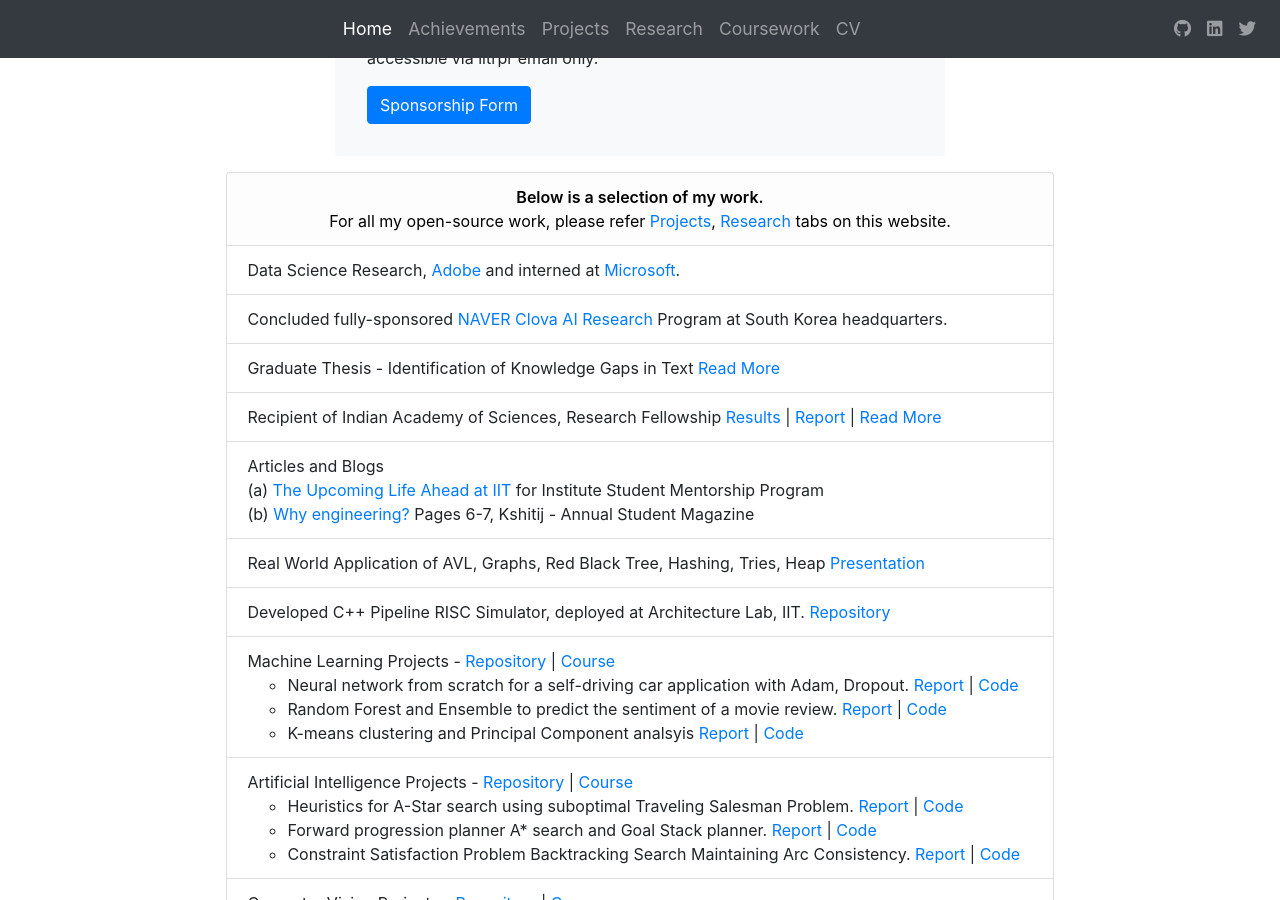
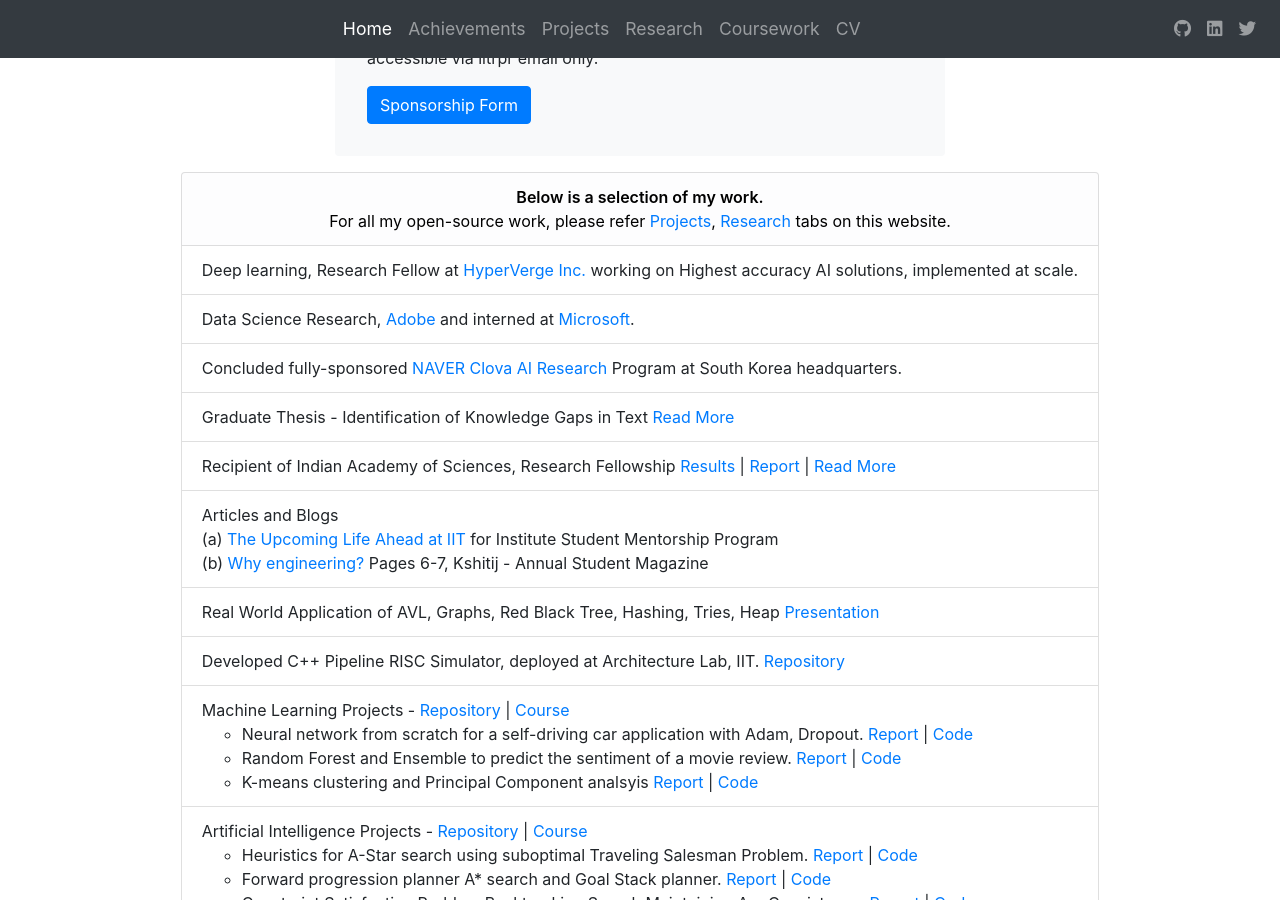
Before and after one commit to thenamangoyal/thenamangoyal.github.io, a Jekyll site: the page built from index.html, in a window 1280 px wide and 900 px high, scrolled down 330 px. Built offline with Jekyll 4.4.1, drawn with Linux system fonts in a browser that asks for light colours; nearby versions of some CDN libraries.

Commit message:
index has been updated

```diff
--- a/index.html
+++ b/index.html
@@ -64,9 +64,9 @@ layout: bootstrap
 
 
         </li>
-        <!-- <li class="list-group-item">Currently Artificial Intelligence R&E at <a target="_blank" href="https://hyperverge.co">HyperVerge
+        <li class="list-group-item">Deep learning, Research Fellow at <a target="_blank" href="https://hyperverge.co">HyperVerge
                     Inc.</a> working on Highest accuracy AI solutions, implemented at scale.
-            </li> -->
+            </li>
         <li class="list-group-item">Data Science Research, <a target="_blank" href="https://www.adobe.com/">Adobe</a>
             and interned at <a target="_blank" href="https://www.microsoft.com/">Microsoft</a>.
         </li>
```
